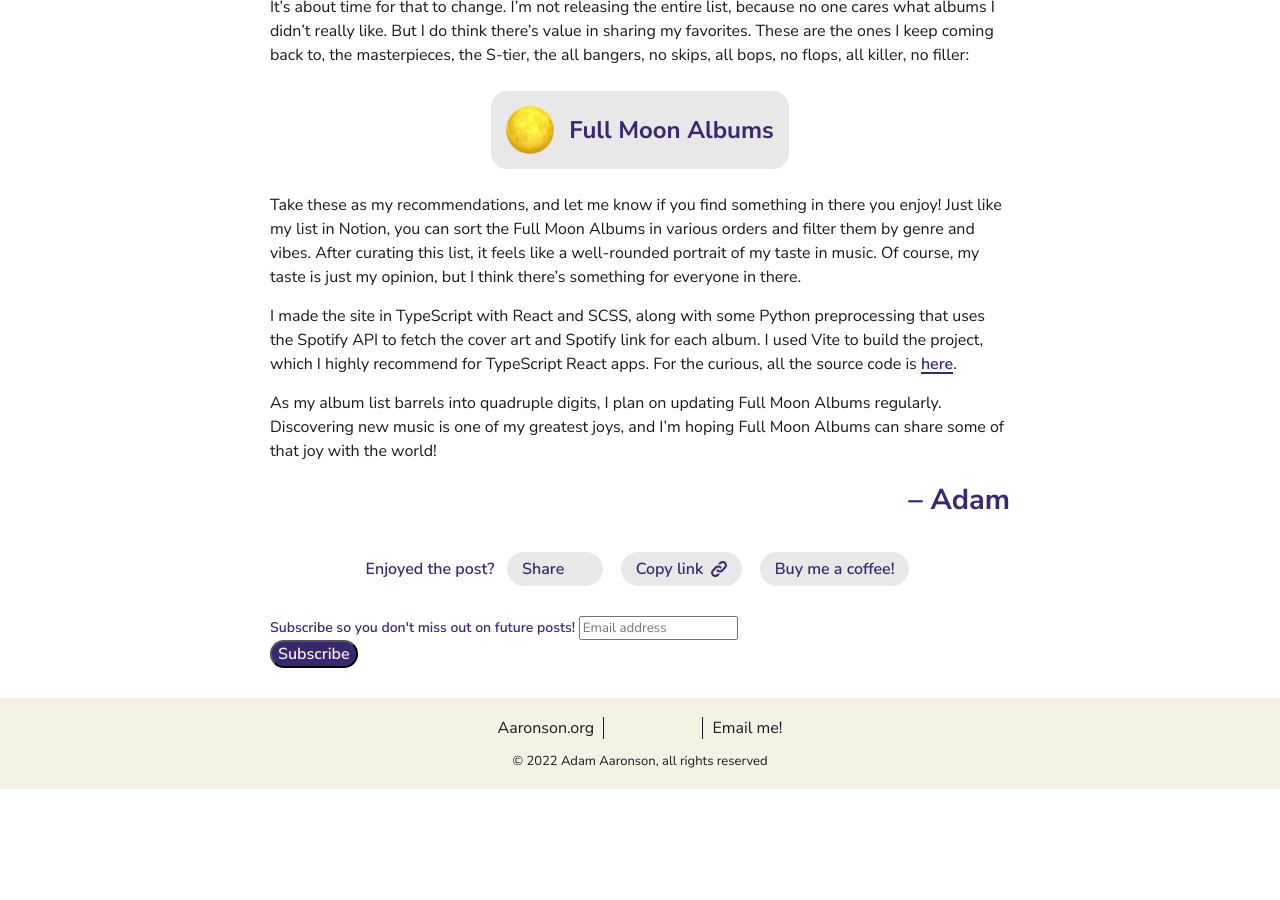
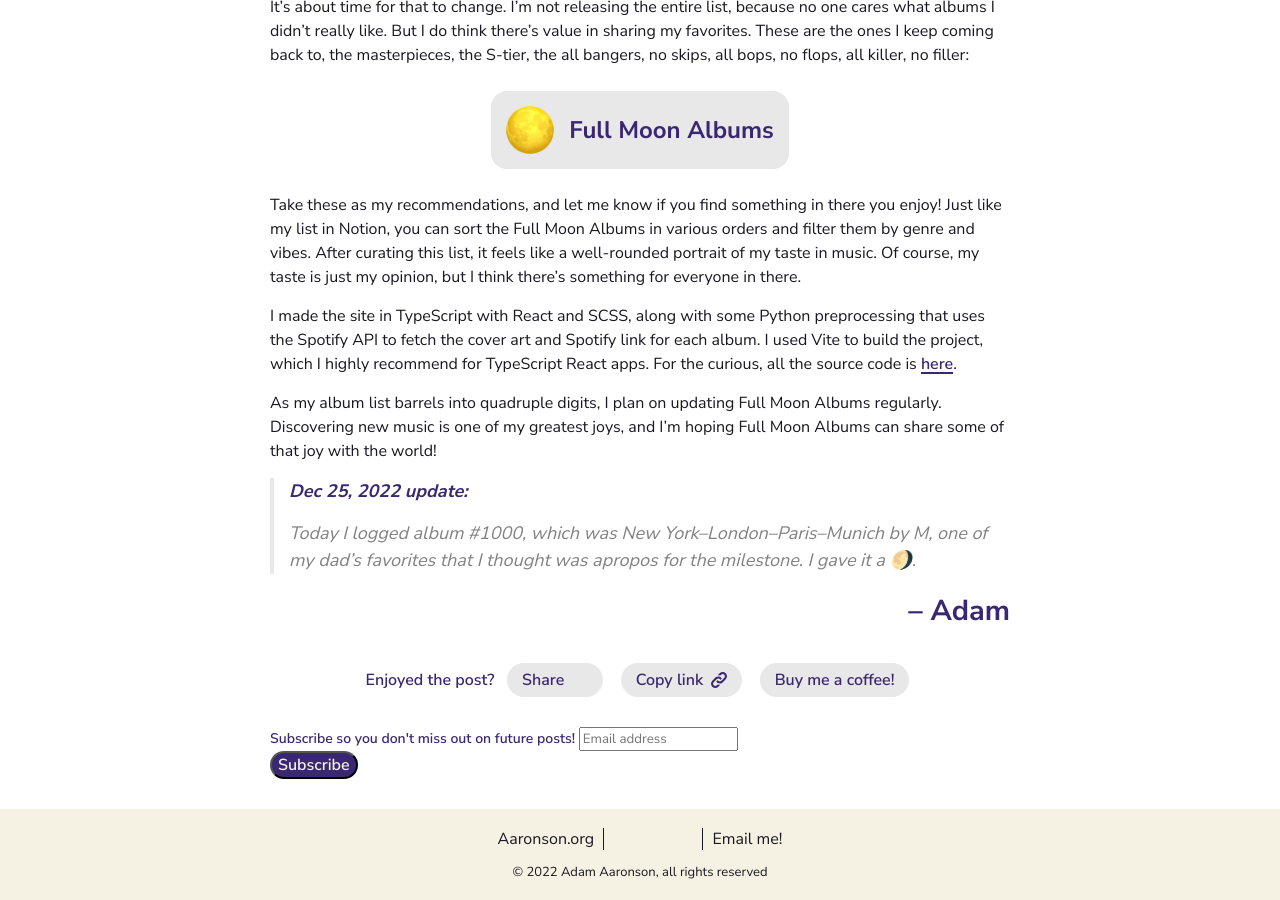
Before and after one commit to adamaaronson/adamaaronson.github.io, a Jekyll site: the page built from _posts/2022-12-12-full-moon-albums.md, in a window 1280 px wide and 900 px high, scrolled down 1625 px. Built offline with Jekyll 4.4.1, drawn with Linux system fonts in a browser that asks for light colours; comment, search, counter and statistics services are not loaded; before the commit the page ends 2414 px from its top, so only the background shows below that.

Commit message:
1000 albums update

```diff
--- a/_posts/2022-12-12-full-moon-albums.md
+++ b/_posts/2022-12-12-full-moon-albums.md
@@ -59,3 +59,6 @@ Take these as my recommendations, and let me know if you find something in there
 I made the site in TypeScript with React and SCSS, along with some Python preprocessing that uses the Spotify API to fetch the cover art and Spotify link for each album. I used Vite to build the project, which I highly recommend for TypeScript React apps. For the curious, all the source code is [here](https://github.com/adamaaronson/full-moon-albums).
 
 As my album list barrels into quadruple digits, I plan on updating Full Moon Albums regularly. Discovering new music is one of my greatest joys, and I'm hoping Full Moon Albums can share some of that joy with the world!
+
+> #### *Dec 25, 2022 update:*
+> Today I logged album #1000, which was *New York–London–Paris–Munich* by M, one of my dad's favorites that I thought was apropos for the milestone. I gave it a 🌖.
```
